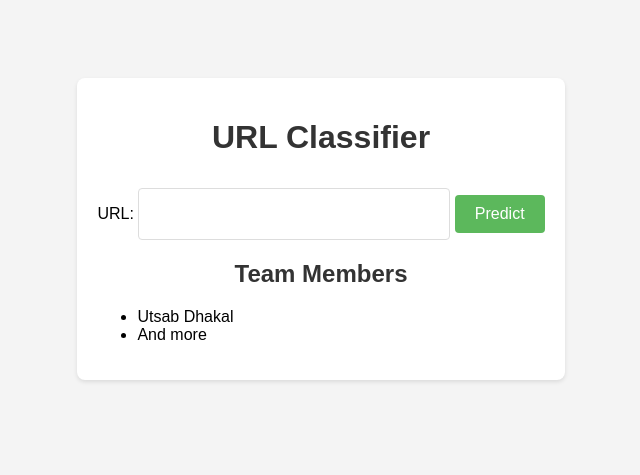
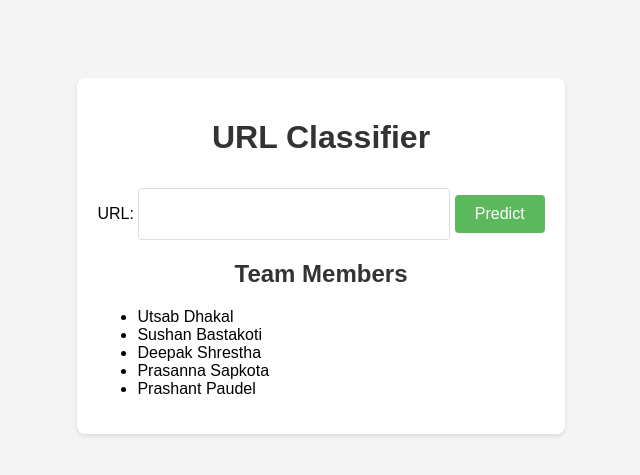
Before and after one commit to GHNUtsab/BCS_FinalProject, a Flask app: page / in a window 1280 px wide. Shown: the top 475 px of the page, without its empty margins (319-959 px from the left). Run offline with Flask 3, Linux system fonts and the light colour scheme; parts of the project's set-up code (start-up, migrations or seed data) failed here and were passed over.

Commit message:
name addition

```diff
--- a/templates/index.html
+++ b/templates/index.html
@@ -69,8 +69,10 @@
         <h2>Team Members</h2>
         <ul>
             <li>Utsab Dhakal</li>
-            <li>And more</li>
-            <!-- Add more team members here -->
+            <li>Sushan Bastakoti</li>
+            <li>Deepak Shrestha</li>
+            <li>Prasanna Sapkota</li>
+            <li>Prashant Paudel</li>
         </ul>
     </div>
 </body>
```
